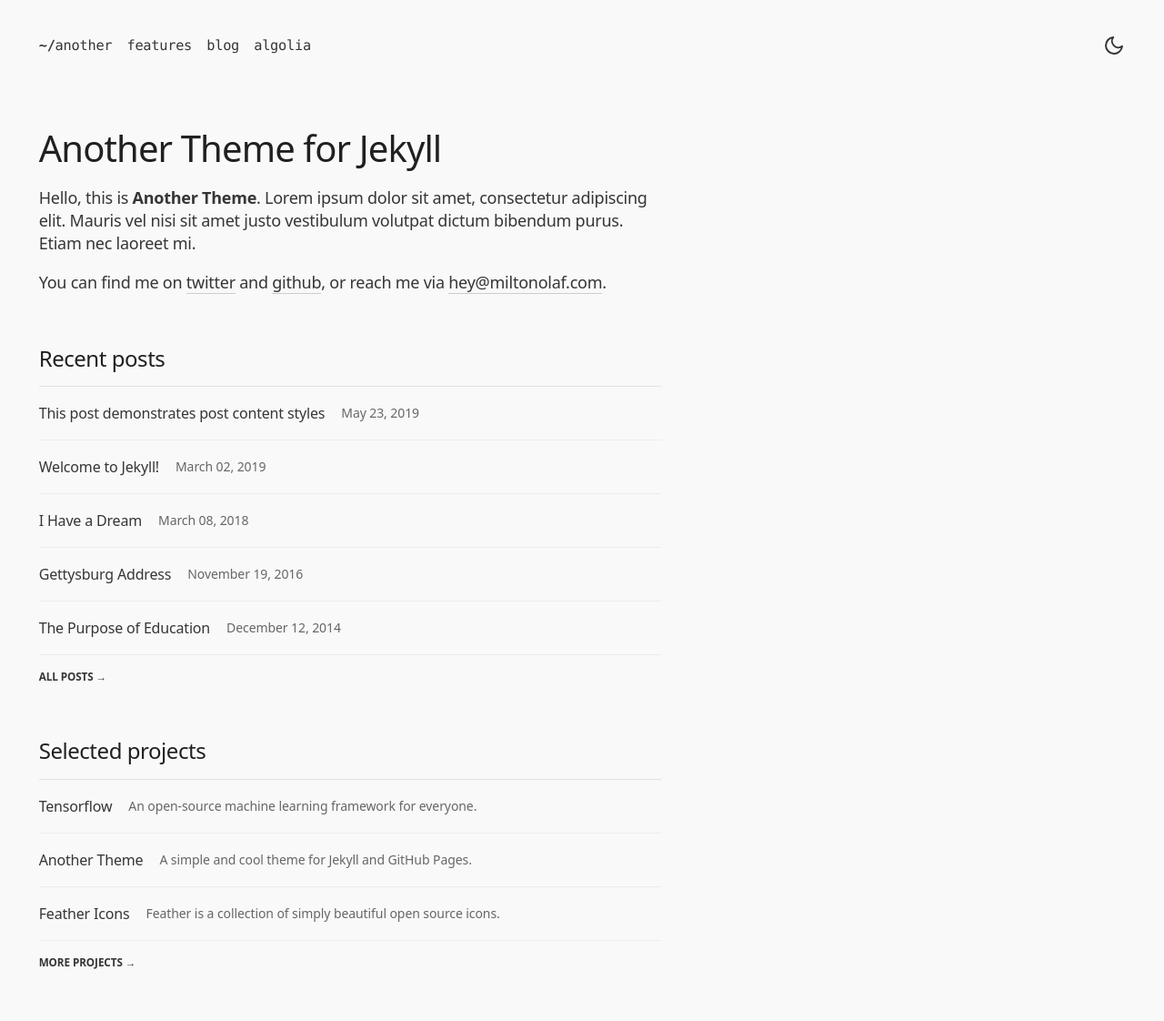
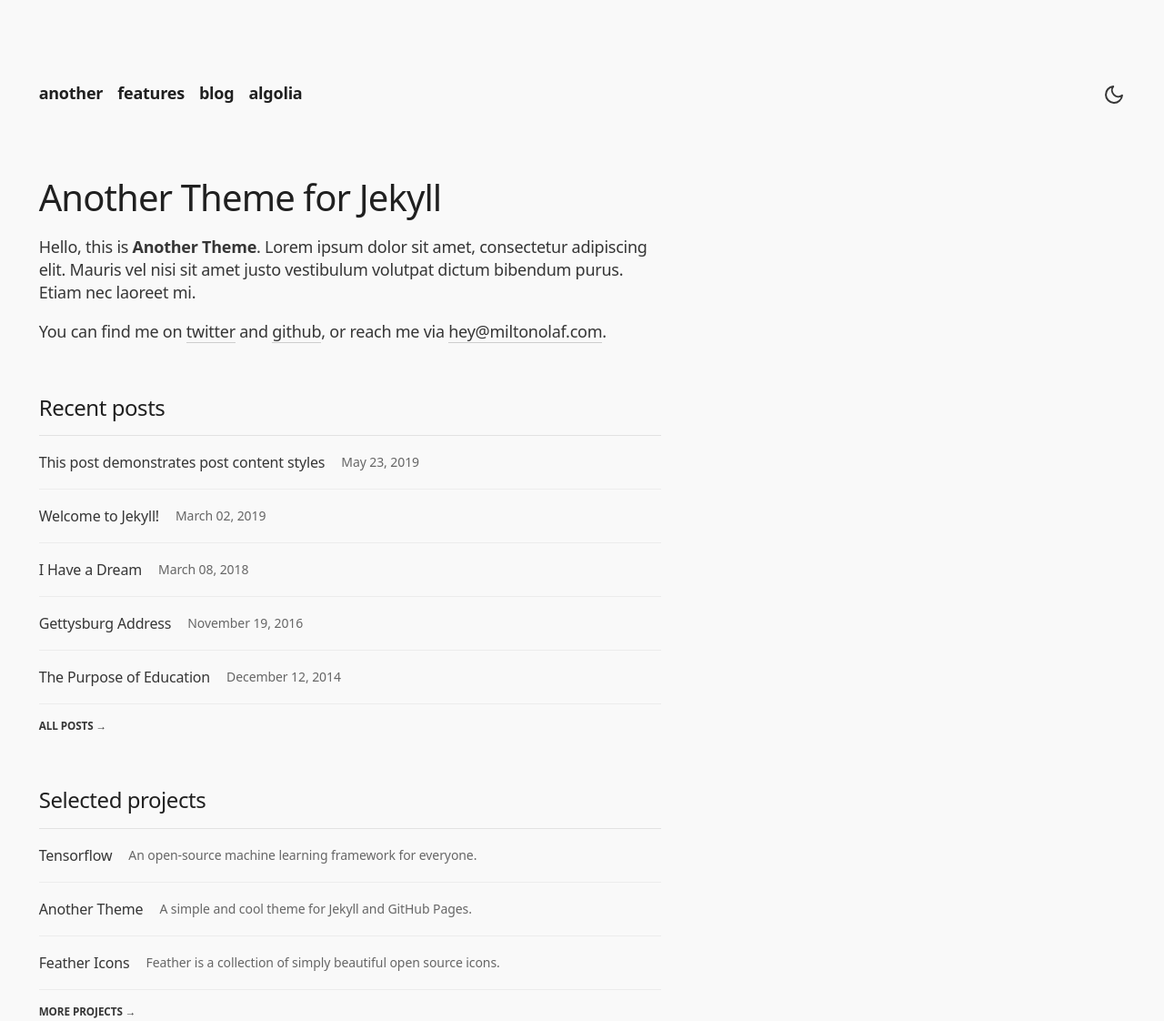
Before and after one commit to miltonparedes/another, a Jekyll site: the page built from index.md, in a window 1280 px wide. Shown: the whole page at 91% size. Built offline with Jekyll 4.4.1, drawn with Linux system fonts in a browser that asks for light colours; some web fonts are replaced; before the commit the page ends 1068 px from its top, so only the background shows below that.

Commit message:
Redesign menu

```diff
--- a/_layouts/default.html
+++ b/_layouts/default.html
@@ -6,7 +6,7 @@ layout: compress
   {% include head.html %}
   <body>
     <div class="container">
-      <header class="page-header justify-content-between">
+      <header class="page-header justify-content-between mt-sm-0 mt-lg-5 mb-n">
         {% include menu.html %}
         {% include dark-mode.html %}
       </header>
--- a/_sass/another/_header.scss
+++ b/_sass/another/_header.scss
@@ -15,21 +15,10 @@
       margin-right: 0.65rem;
 
       a{
+        font-weight: 600;
+        color: var(--primary-color);
         border-bottom: 0;
-        font-family: $code-font-family;
-        font-weight: 400;
-        font-size: 0.85rem;
         text-transform: lowercase;
-
-      }
-
-      &:first-child{
-        &::before {
-          content: "~/";
-          font-family: $code-font-family;
-          font-weight: 600;
-          font-size: 0.85rem;
-        }
       }
     }
   }
--- a/_sass/another/_variables.scss
+++ b/_sass/another/_variables.scss
@@ -5,8 +5,8 @@
 }
 
 [data-theme="dark"] {
-  --primary-color: #dbdbdb;
-  --rgb-primary: 219,219,219;
+  --primary-color: #f9f9f9;
+  --rgb-primary: 249,249,249;
   --bg-color: #171717;
 }
 
```
